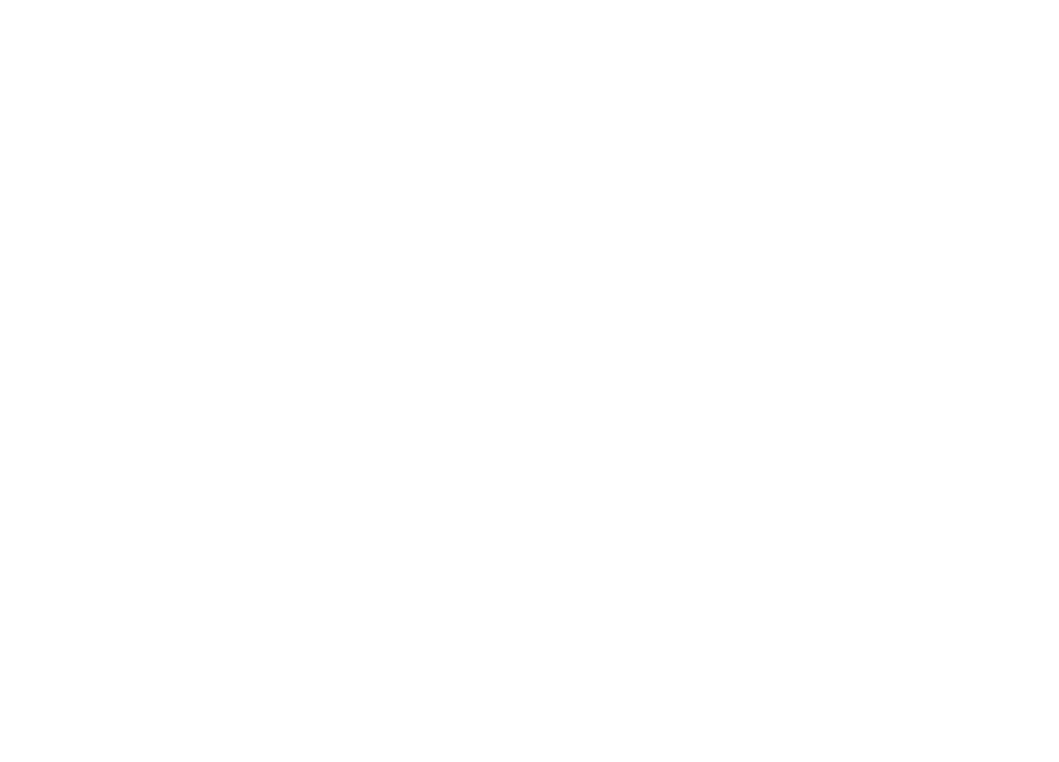
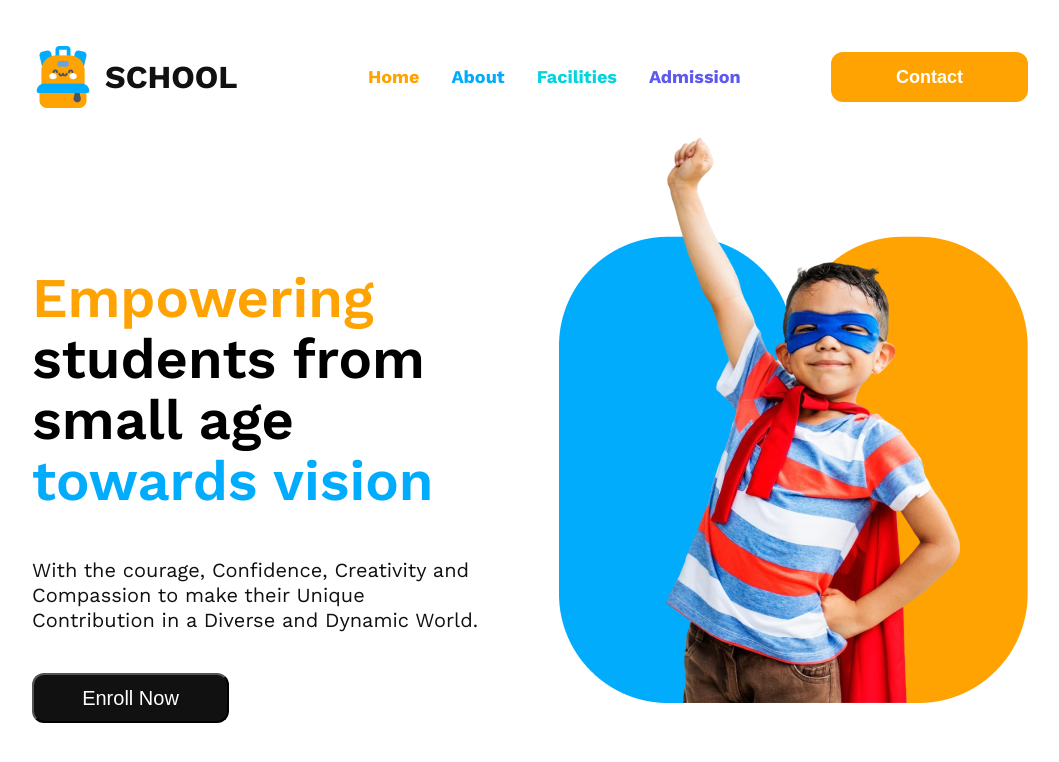
Before and after one commit to 1rteza/Kid-s-School, a plain HTML site: page index.html in a window 1280 px wide. Shown: the whole page, without its empty margins (110-1169 px from the left). Drawn offline with nearby package versions, Linux system fonts and the light colour scheme.

Commit message:
finished first section

```diff
--- a/index.html
+++ b/index.html
@@ -6,7 +6,34 @@
     <link rel="stylesheet" href="style.css">
     <title>Kids School</title>
 </head>
-<body>
-
+<body class="work-sans-font">
+    <header class="header margin">
+        <nav class="nav-bar display-flex">
+            <div class="school display-flex">
+                <img src="assets/logo.png" alt="" class="bag">  <h3>SCHOOL</h3>
+            </div>
+            <div class="menu">
+                <ul class="display-flex">
+                    <li><a href="" class="home">Home</a></li>
+                    <li><a href="" class="about">About</a></li>
+                    <li><a href="" class="facilities">Facilities</a></li>
+                    <li><a href="" class="admission">Admission</a></li>
+                </ul>
+            </div>
+            <button>Contact</button>
+            <img class="menu-bars" src="assets/menu.png" alt="">
+        </nav>
+        <div class="banner display-flex">
+            <div class="banner-content">
+                <h2 class="banner-title"><span class="empowering">Empowering</span>
+                    students from small age <span class="towards">towards vision</span></h2>
+                <p class="banner-description">With the courage, Confidence, Creativity and Compassion to make their Unique Contribution in a Diverse and Dynamic World.</p>
+                <button class="banner-btn">Enroll Now</button>
+            </div>
+            <div class="banner-img"><img src="assets/hero-kids.png" alt=""></div>
+        </div>
+    </header>
+    <main class="main"></main>
+    <footer class="footer"></footer>
 </body>
 </html>
--- a/style.css
+++ b/style.css
@@ -0,0 +1,179 @@
+@import url('https://fonts.googleapis.com/css2?family=Fira+Sans:ital,wght@0,100;0,200;0,300;0,400;0,500;0,600;0,700;0,800;0,900;1,100;1,200;1,300;1,400;1,500;1,600;1,700;1,800;1,900&family=Open+Sans:ital,wght@0,300..800;1,300..800&family=Poppins:ital,wght@0,100;0,200;0,300;0,400;0,500;0,600;0,700;0,800;0,900;1,100;1,200;1,300;1,400;1,500;1,600;1,700;1,800;1,900&family=Quicksand:wght@300..700&family=Work+Sans:ital,wght@0,100..900;1,100..900&display=swap');
+
+.work-sans-font {
+    font-family: "Work Sans", serif;
+    font-optical-sizing: auto;
+    font-weight: normal;
+    font-style: normal;
+  }
+
+  /* shared styles */
+
+  .display-flex{
+    display: flex;
+  }
+  .margin{
+    margin: 26px 142px;
+  }
+  .hide{
+    display: none;
+  }
+
+
+  /* header section */
+
+  .nav-bar{
+    justify-content: space-between;
+    align-items: center;
+  }
+  .school{
+    gap: 11px;
+    align-items: center;
+  }
+  .school >img{
+    width: 62px;
+    height: 62px;
+  }
+  .school h3{
+    color: rgb(17, 17, 17);
+    font-size: 32px;
+    font-weight: 700;
+    text-align: left;
+  }
+  .menu ul{
+    gap: 32px;
+  }
+  .menu-bars{
+    display: none;
+  }
+  ul li{
+    list-style: none;
+  }
+  ul li a{
+    text-decoration: none;
+  }
+  .home{
+    color: rgb(254, 163, 1);
+    font-size: 18px;
+    font-weight: 700;
+    line-height: 30px;
+  }
+  .about{
+    color: rgb(1, 172, 253);
+    font-size: 18px;
+    font-weight: 700;
+    line-height: 30px;
+  }
+  .facilities{
+    color: rgb(5, 212, 223);
+    font-size: 18px;
+    font-weight: 700;
+    line-height: 30px;
+  }
+  .admission{
+    color: rgb(93, 88, 239);
+    font-size: 18px;
+    font-weight: 700;
+    line-height: 30px;
+  }
+  .nav-bar > button{
+    color: rgb(255, 255, 255);
+    font-size: 18px;
+    font-weight: 600;
+    width: 197px;
+    height: 50px;
+    border-radius: 12px;
+    border: none;
+    background: rgb(254, 163, 1);
+    cursor: pointer;
+  }
+
+  .banner{
+    gap: 72px;
+  }
+  .banner-title{
+    margin-top: 140px;
+    max-width: 640px;
+    font-size: 56px;
+    font-weight: 600;
+    line-height: 61px;
+  }
+  .empowering{
+    color: rgb(254, 163, 1);
+  }
+  .towards{
+    color: rgb(1, 172, 253);
+  }
+  .banner-description{
+    max-width: 640px;
+    color: rgb(17, 17, 17);
+    font-size: 20px;
+    font-weight: 400;
+    line-height: 25px;
+  }
+  .banner-btn{
+    color: white;
+    font-size: 20px;
+    width: 197px;
+    height: 50px;
+    margin-top: 20px;
+    border-radius: 12px;
+    background: rgb(17, 17, 17);
+  }
+  .banner-img{
+    margin-bottom: 0;
+  }
+
+
+
+
+
+
+
+
+body{
+    margin: 0;
+    padding: 0;
+}
+
+  /* media query for smaller devices */
+
+  @media screen and (max-width: 576px) {
+    .school > h3, .menu, .nav-bar > button{
+        display: none;
+    }
+    .header{
+        margin: 10px;
+    }
+    .nav-bar{
+        margin: 0 auto;
+        max-width: 390px;
+        padding-bottom: 12px;
+        /* border-bottom: 2px solid orange; */
+    }
+    .menu-bars{
+        display: inline;
+        width: 30px;
+        height: 30px;
+    }
+    .banner{
+        margin: 0 auto;
+        flex-direction: column-reverse;
+    }
+    .banner-img > img{
+        margin-top: 20px;
+        width: 100%;
+    }
+    .banner-content{
+        margin-top: -162px;
+        text-align: center;
+    }
+    .banner-title{
+        font-size: 32px;
+        line-height: 40px;
+    }
+    .banner-description{
+        font-size: 14px;
+        line-height: 18px;
+    }
+  }
```
Also changed, not shown: assets/menu.png (added).
